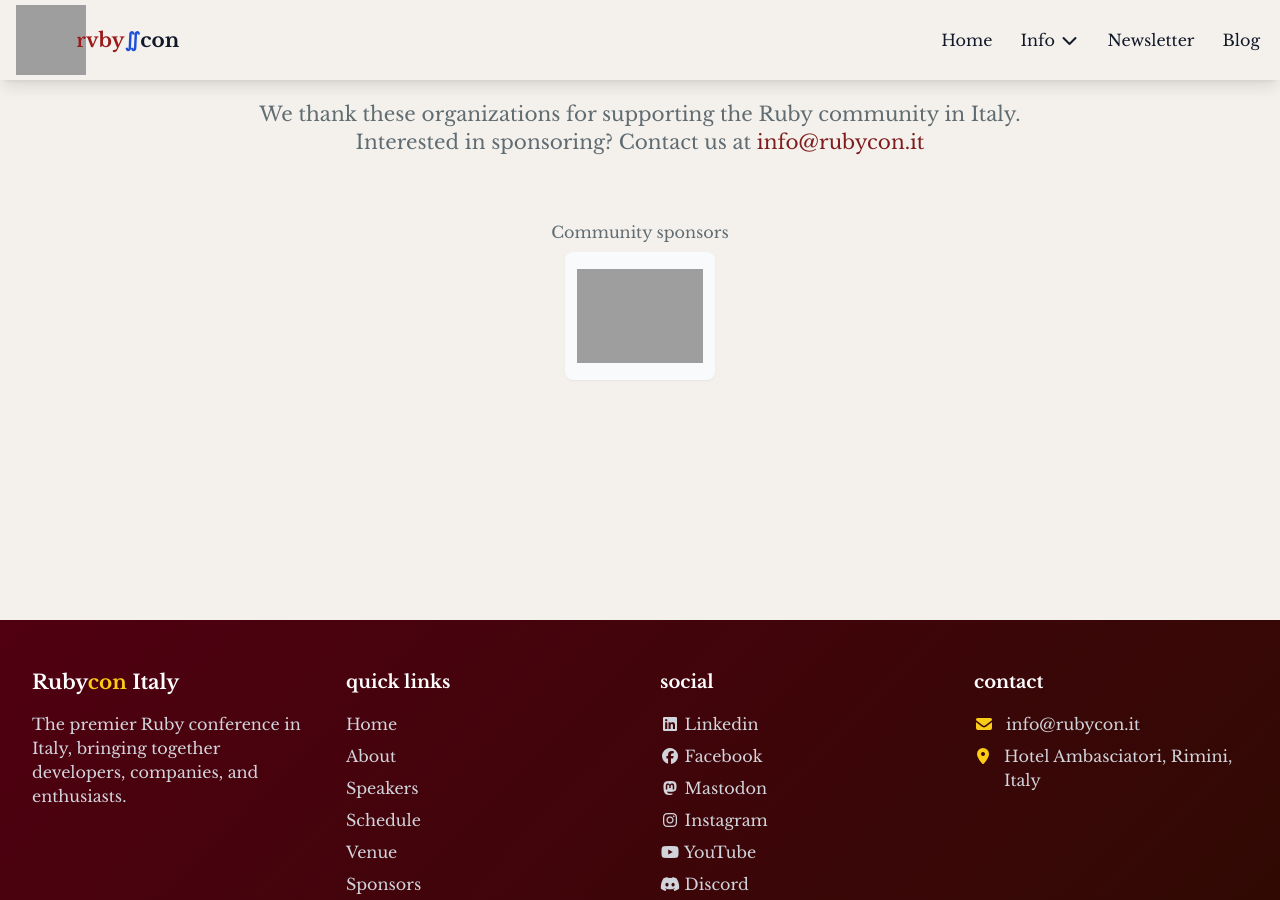
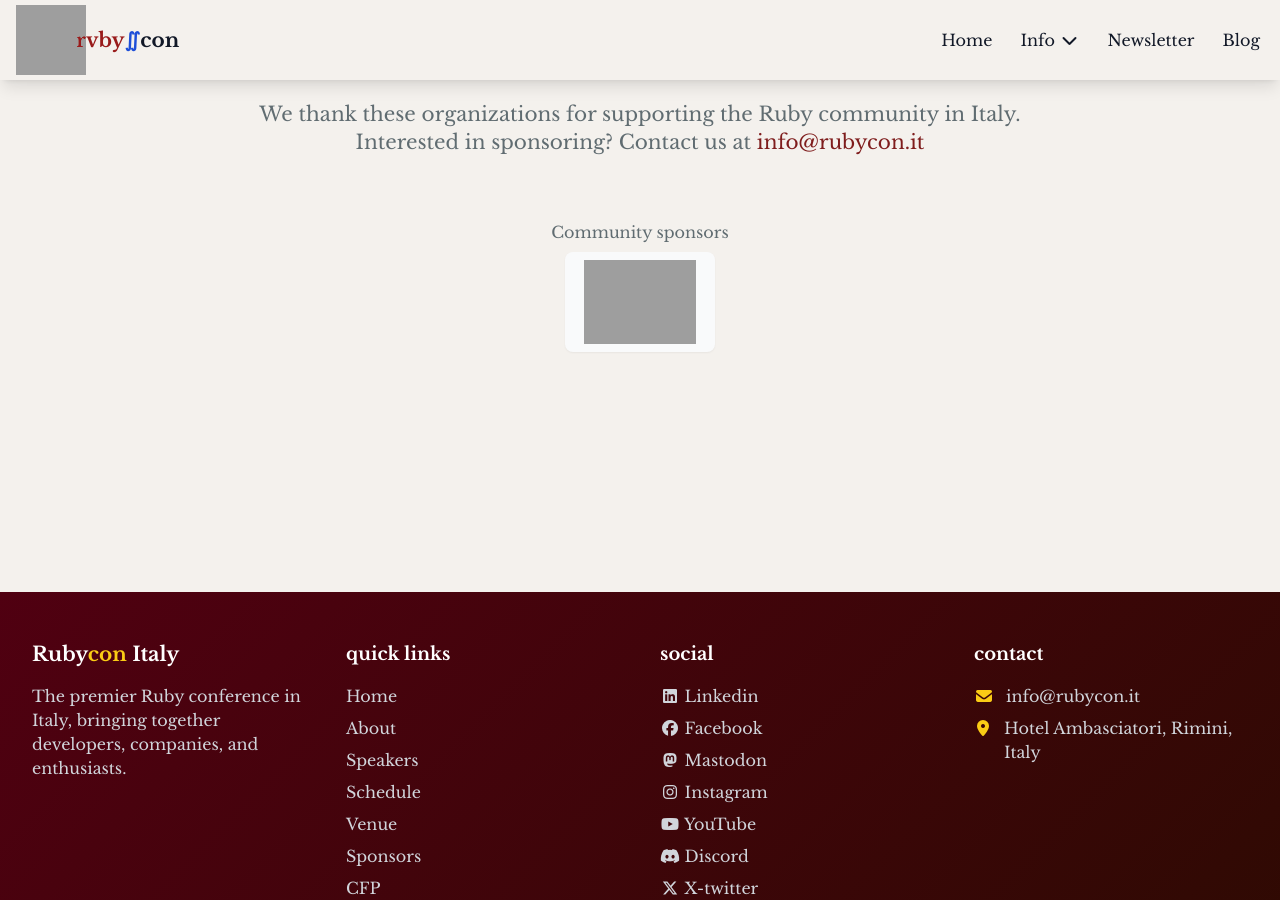
Before and after one commit to palladius/rubycon.it, a Jekyll site: the page built from rubycon.it/index.html, in a window 1280 px wide and 900 px high, scrolled down 3552 px. Built offline with Jekyll 4.4.1, drawn with Linux system fonts in a browser that asks for light colours; nearby versions of some CDN libraries; grey boxes are pictures that could not be loaded.

Commit message:
fix height

```diff
--- a/rubycon.it/_includes/sponsors.html
+++ b/rubycon.it/_includes/sponsors.html
@@ -9,7 +9,7 @@
         <h4 class="mb-2 text-center" data-aos="fade-up">{{ sponsor.title }}</h4>
         <div class="flex flex-wrap gap-8 items-center justify-center">
         {% for logo in sponsor.logos %}
-            <a href="{{ logo.url }}" target="_blank" class="flex justify-center bg-gray-50 rounded-lg shadow-sm p-3 h-32" data-aos="fade-up" style="width: 150px;">
+            <a href="{{ logo.url }}" target="_blank" class="flex justify-center bg-gray-50 rounded-lg shadow-sm p-2" data-aos="fade-up" style="width: 150px; height: 100px;">
                 <img src="{{ logo.img }}" alt="{{ logo.name }}" class="w-full object-contain" style="mix-blend-mode: darken;">
             </a>
         {% endfor %}
```
